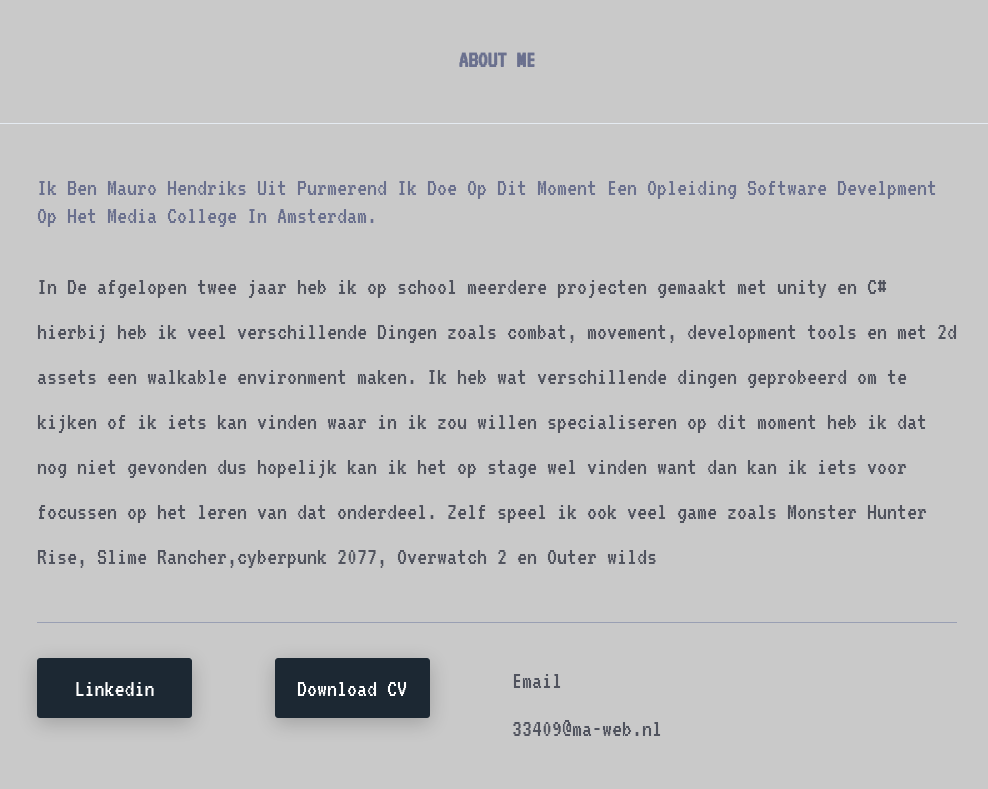
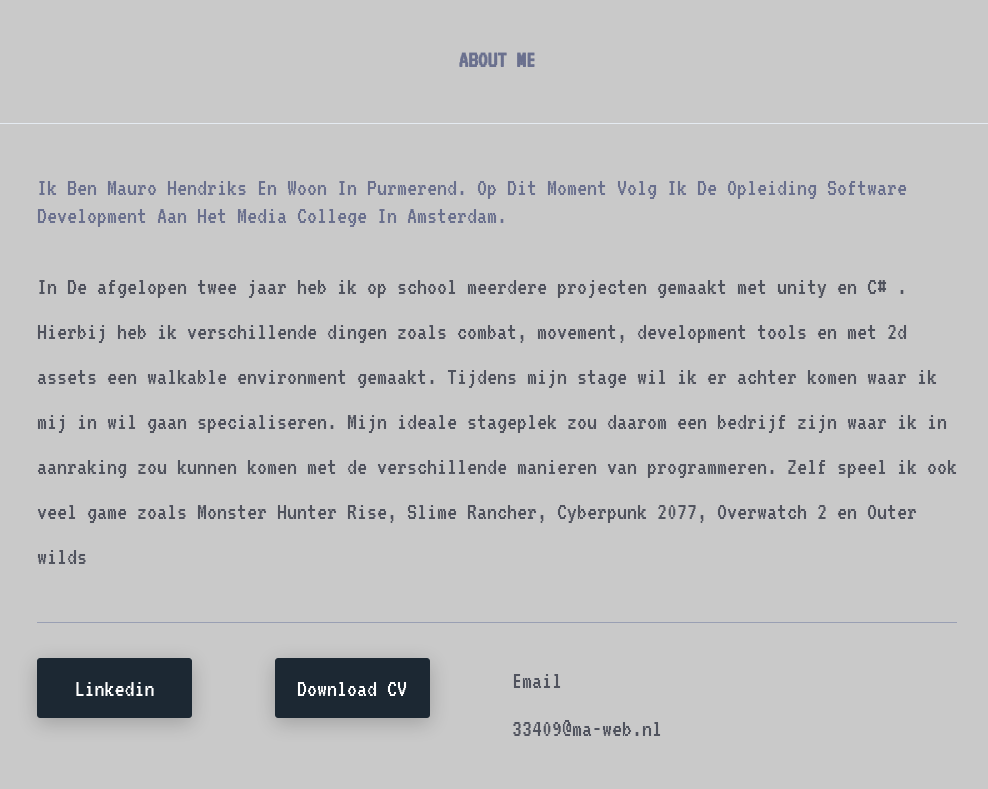
Before and after one commit to Mauro-Hendriks/Website, a plain HTML site: page index.html in a window 1280 px wide. Shown: the part 801-1590 px from the top of the page, without its empty margins (143-1131 px from the left). Drawn offline with nearby package versions, Linux system fonts and the light colour scheme.

Commit message:
Update index.html

```diff
--- a/index.html
+++ b/index.html
@@ -164,22 +164,19 @@
 				<div class="col-sm-10">
 					<div class="single-about-txt">
 						<h1>
-							Ik ben Mauro Hendriks uit Purmerend ik doe op dit moment een opleiding software develpment
-							op het Media College in
-							Amsterdam.
+							Ik ben Mauro Hendriks en woon in Purmerend. Op dit moment volg ik de opleiding software
+							development aan het Media
+							College in Amsterdam.
 						</h1>
 						<p style="text-align: left;">
-							In De afgelopen twee jaar heb ik op school meerdere projecten gemaakt met unity en C#
-							hierbij heb ik veel verschillende Dingen
-							zoals combat, movement, development tools en met 2d assets een walkable environment maken.
-							Ik heb wat verschillende
-							dingen geprobeerd om te kijken of ik iets kan vinden waar in ik zou willen specialiseren op
-							dit moment heb ik dat nog
-							niet gevonden dus hopelijk kan ik het op stage wel vinden want dan kan ik iets voor focussen
-							op het leren van dat
-							onderdeel.
-
-							Zelf speel ik ook veel game zoals Monster Hunter Rise, Slime Rancher,cyberpunk 2077,
+							In De afgelopen twee jaar heb ik op school meerdere projecten gemaakt met unity en C# .
+							Hierbij heb ik verschillende
+							dingen zoals combat, movement, development tools en met 2d assets een walkable environment
+							gemaakt. Tijdens mijn stage
+							wil ik er achter komen waar ik mij in wil gaan specialiseren. Mijn ideale stageplek zou
+							daarom een bedrijf zijn waar ik
+							in aanraking zou kunnen komen met de verschillende manieren van programmeren.
+							Zelf speel ik ook veel game zoals Monster Hunter Rise, Slime Rancher, Cyberpunk 2077,
 							Overwatch 2 en Outer wilds
 						</p>
 						<div class="row">
```
